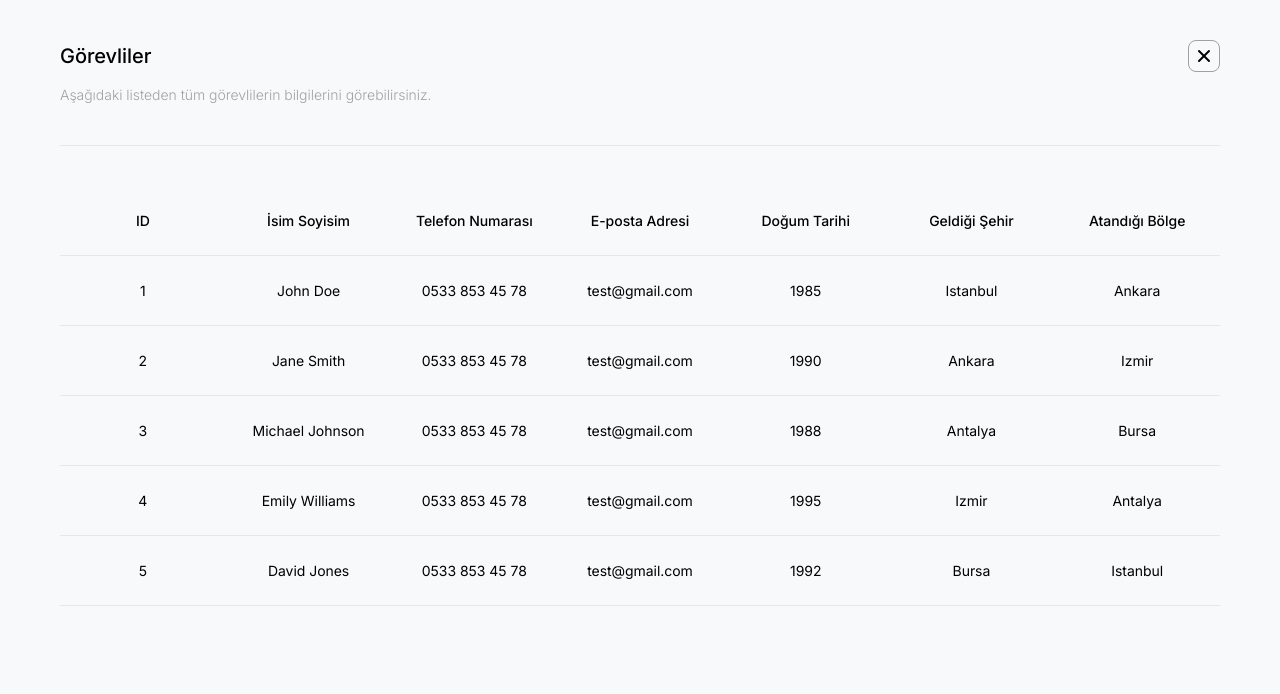
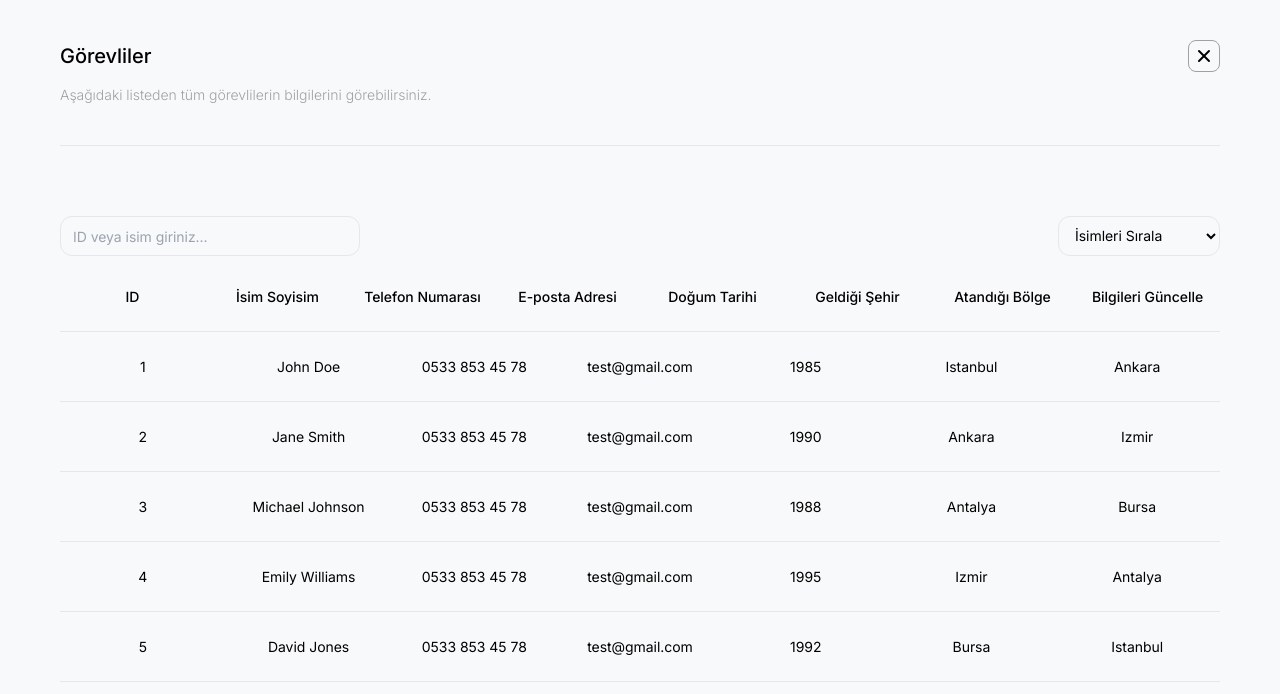
Before and after one commit to mustafamengutay/depremzede, a React (Create React App) app: page /gorevliler in a window 1280 px wide. Shown: the top 694 px of the page. Built offline with nearby package versions, Linux system fonts and the light colour scheme; the HTML template or start-up script is replaced by a standard one; what tailwindcss-animated would draw is missing.

Commit message:
feat: implement filter

```diff
--- a/src/components/inventory/InventoryList.jsx
+++ b/src/components/inventory/InventoryList.jsx
@@ -1,6 +1,7 @@
-import React, { useEffect, useState } from 'react';
+import React, { useContext, useEffect, useState } from 'react';
 import InventoryItem from './InventoryItem';
 import data from '../../data/inventories.json';
+import FormContext from '../../context/form/FormContext';
 
 const InventoryList = () => {
   const [inventories, setInventories] = useState([]);
@@ -8,9 +9,19 @@ const InventoryList = () => {
     setInventories(data);
   }, []);
 
+  const { searchBarValue } = useContext(FormContext);
+
+  const filteredInventories = inventories.filter((inventory) => {
+    if (searchBarValue === '') {
+      return inventory;
+    } else {
+      return inventory.name.toLowerCase().includes(searchBarValue);
+    }
+  });
+
   return (
     <div>
-      {inventories.map((inventory, index) => {
+      {filteredInventories.map((inventory, index) => {
         return (
           <InventoryItem
             key={index}
--- a/src/components/officer/OfficerList.jsx
+++ b/src/components/officer/OfficerList.jsx
@@ -1,6 +1,7 @@
-import React, { useEffect, useState } from 'react';
+import React, { useContext, useEffect, useState } from 'react';
 import data from '../../data/officers.json';
 import OfficerItem from './OfficerItem';
+import FormContext from '../../context/form/FormContext';
 
 const OfficerList = () => {
   const [officers, setOfficers] = useState([]);
@@ -8,11 +9,23 @@ const OfficerList = () => {
     setOfficers(data);
   });
 
+  const { searchBarValue } = useContext(FormContext);
+
+  const filteredOfficers = officers.filter((officer) => {
+    if (searchBarValue === '') {
+      return officer;
+    } else {
+      const info = officer.id + ' ' + officer.name + ' ' + officer.surname;
+      return info.toLowerCase().includes(searchBarValue);
+    }
+  });
+
   return (
     <div>
-      {officers.map((officer) => {
+      {filteredOfficers.map((officer) => {
         return (
           <OfficerItem
+            key={officer.id}
             id={officer.id}
             name={officer.name}
             surname={officer.surname}
--- a/src/pages/InventoriesList.jsx
+++ b/src/pages/InventoriesList.jsx
@@ -3,6 +3,8 @@ import FormHeader from '../components/formElements/FormHeader';
 import { setBackgroundColorWhite } from '../utils/BackgroundColorUtils';
 import { resetLocation } from '../utils/ScrollUtils';
 import InventoryList from '../components/inventory/InventoryList';
+import SearchBar from '../components/formElements/SearchBar';
+import Select from '../components/formElements/Select';
 
 const InventoriesList = () => {
   // TODO: We can add a search bar
@@ -19,7 +21,13 @@ const InventoriesList = () => {
   return (
     <div className="container w-screen h-screen -tracking-4">
       <FormHeader title="Envanter" description={descriptionText} />
-      <div className="mt-16">
+
+      <div className="mt-16 flex justify-between items-center">
+        <SearchBar title="Ürün ismini giriniz..." width="300px" />
+        <Select />
+      </div>
+
+      <div className="mt-6">
         <ul className="grid grid-cols-5 justify-items-center text-base font-medium">
           <li>Ürün İsmi</li>
           <li>Kategori</li>
--- a/src/pages/OfficersList.jsx
+++ b/src/pages/OfficersList.jsx
@@ -3,6 +3,9 @@ import { setBackgroundColorWhite } from '../utils/BackgroundColorUtils';
 import { resetLocation } from '../utils/ScrollUtils';
 import FormHeader from '../components/formElements/FormHeader';
 import OfficerList from '../components/officer/OfficerList';
+import Input from '../components/formElements/Input';
+import SearchBar from '../components/formElements/SearchBar';
+import Select from '../components/formElements/Select';
 
 const OfficersList = () => {
   useEffect(() => {
@@ -16,8 +19,14 @@ const OfficersList = () => {
   return (
     <div className="container w-screen h-screen -tracking-4">
       <FormHeader title="Görevliler" description={descriptionText} />
-      <div className="mt-16">
-        <ul className="grid grid-cols-7 justify-items-center text-base font-medium">
+
+      <div className="mt-16 flex justify-between items-center">
+        <SearchBar title="ID veya isim giriniz..." width="300px" />
+        <Select />
+      </div>
+
+      <div className="mt-6">
+        <ul className="grid grid-cols-8 justify-items-center items-center text-base font-medium">
           <li>ID</li>
           <li>İsim Soyisim</li>
           <li>Telefon Numarası</li>
@@ -25,6 +34,7 @@ const OfficersList = () => {
           <li>Doğum Tarihi</li>
           <li>Geldiği Şehir</li>
           <li>Atandığı Bölge</li>
+          <li>Bilgileri Güncelle</li>
         </ul>
         <hr className="my-6" />
         <OfficerList />
```
Also changed, not shown: src/assets/edit.svg (added).
